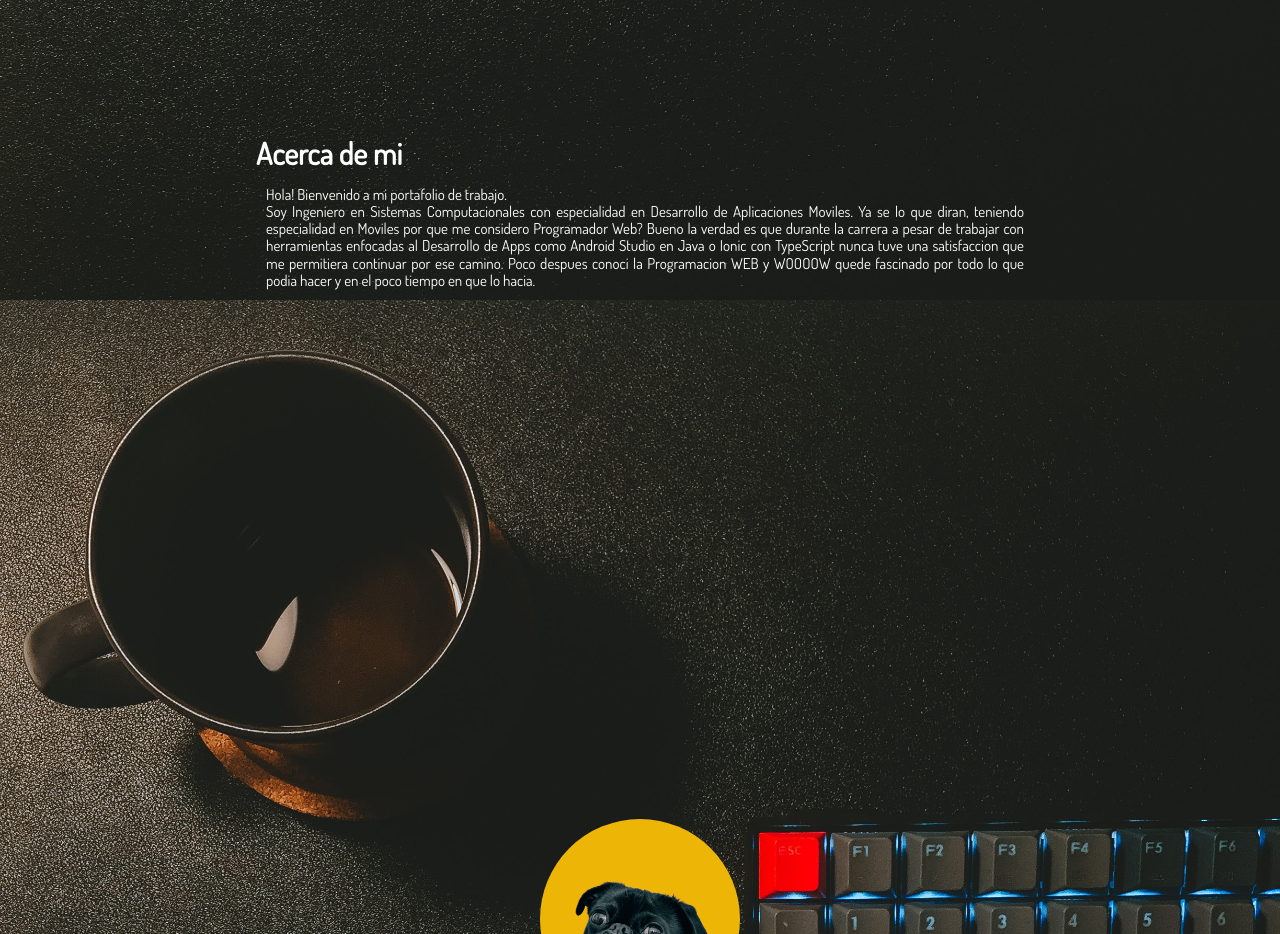
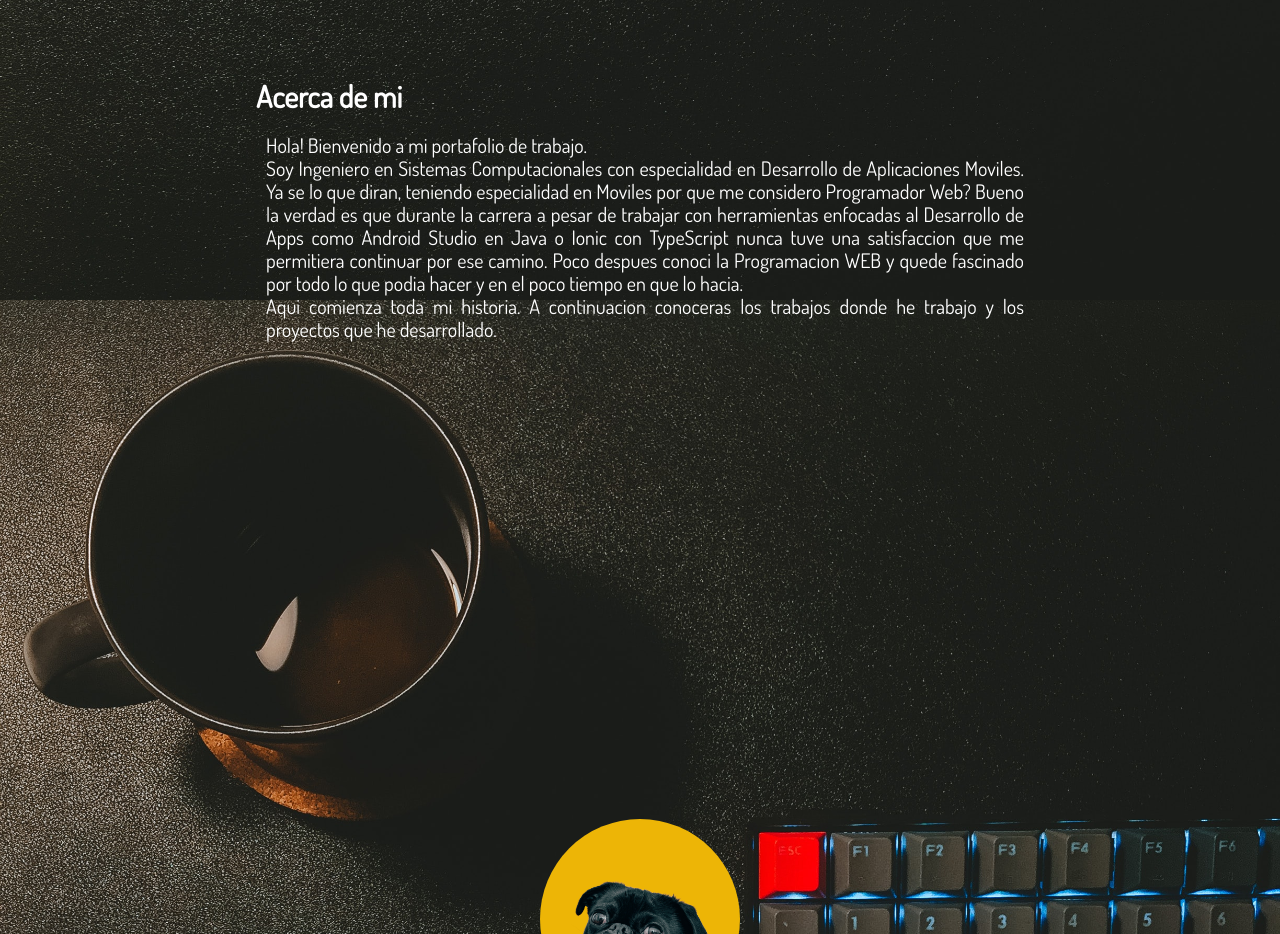
Before and after one commit to gerardo241219/briefcase, a website: page index.html in a window 1280 px wide. Shown: the part 980-1914 px from the top of the page. Drawn offline with nearby package versions, Linux system fonts and the light colour scheme.

Commit message:
Version 1.1

```diff
--- a/assets/app.css
+++ b/assets/app.css
@@ -78,7 +78,7 @@ body {
 }
 
 .parallaxContainer__body-description {
-    font-size: 1.5rem;
+    font-size: 1.7rem;
     margin-left: 1rem;
     text-align: justify;
 }
@@ -97,4 +97,8 @@ body {
     .parallaxContainer__body-title {
         font-size: 3rem;
     }
+
+    .parallaxContainer__body-description {
+        font-size: 2rem;
+    }
 }
--- a/index.html
+++ b/index.html
@@ -37,8 +37,10 @@
                     Bueno la verdad es que durante la carrera a pesar de trabajar con herramientas enfocadas al Desarrollo
                     de Apps como Android Studio en Java o Ionic con TypeScript nunca tuve una satisfaccion que me permitiera
                     continuar por ese camino.
-                    Poco despues conoci la Programacion WEB y WOOOOW quede fascinado por todo lo que podia hacer y en el
-                    poco tiempo en que lo hacia.
+                    Poco despues conoci la Programacion WEB y quede fascinado por todo lo que podia hacer y en el
+                    poco tiempo en que lo hacia. <br>
+                    Aqui comienza toda mi historia. A continuacion conoceras los trabajos donde he trabajo y los proyectos
+                    que he desarrollado.
                 </p>
             </div>
         </section>
```
